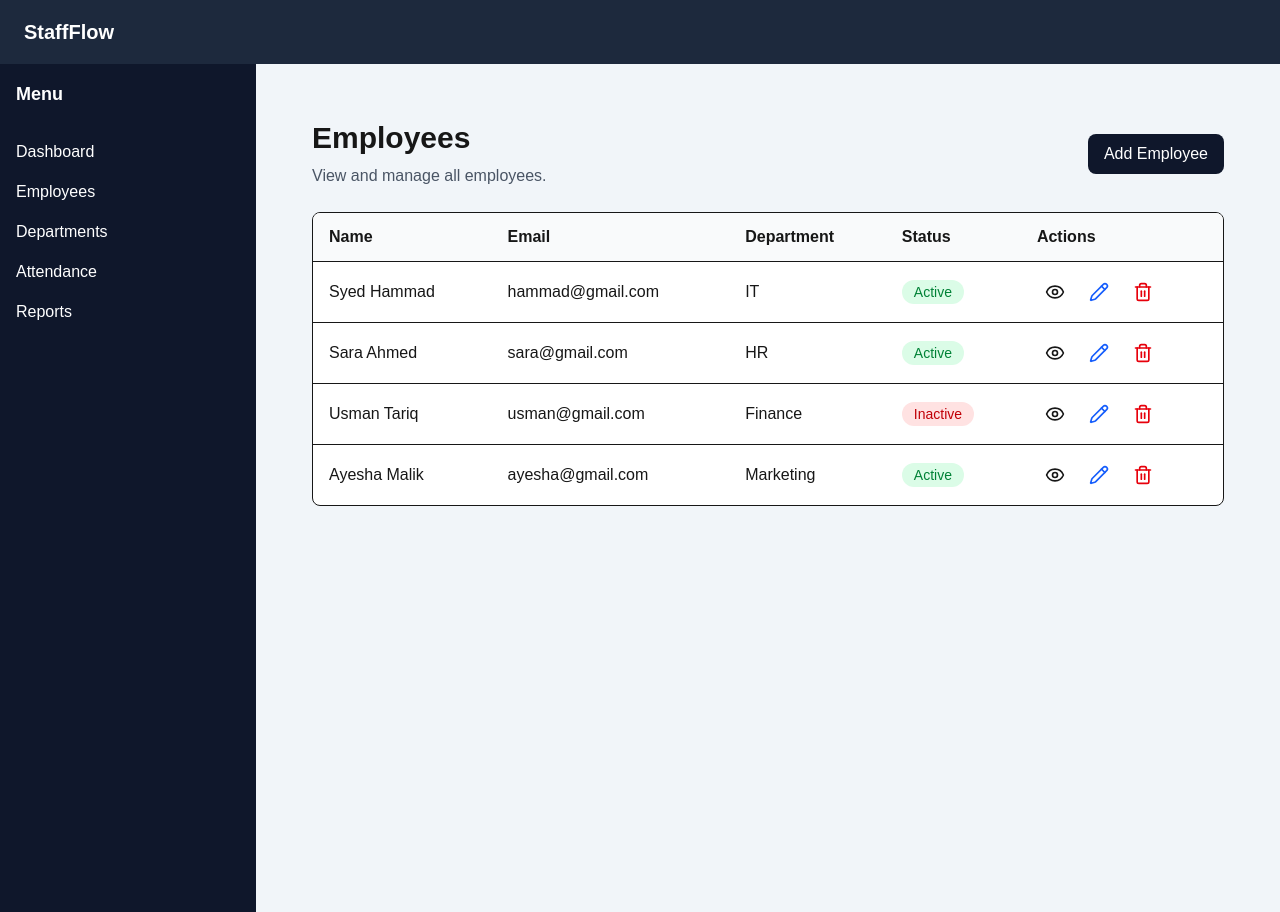
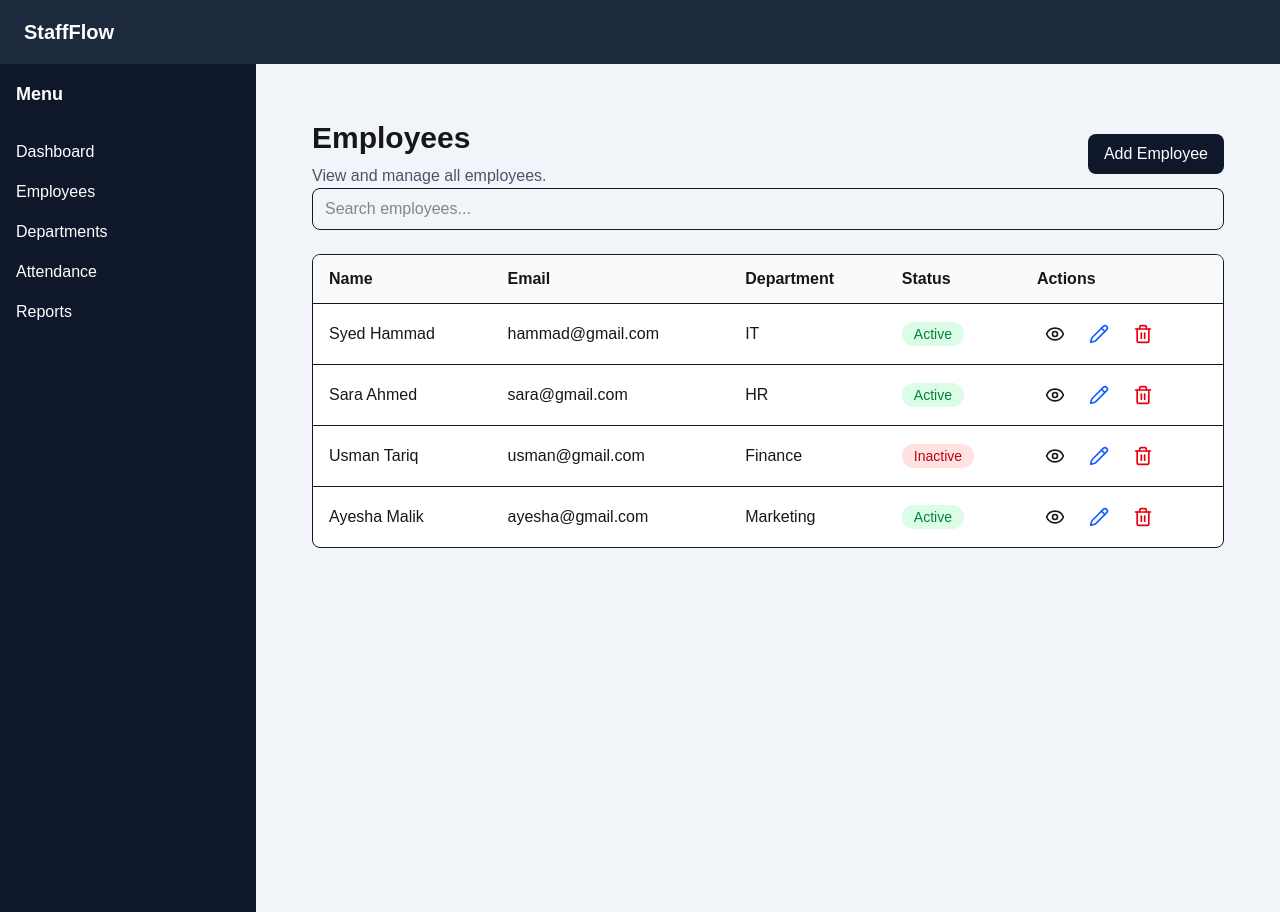
Before and after one commit to S-Hammad08/StaffFlow, a Next.js app: page /dashboard/employees in a window 1280 px wide. Built offline with nearby package versions, Linux system fonts and the light colour scheme.

Commit message:
some changes

```diff
--- /dev/null
+++ b/app/dashboard/employees/components/EmployeeSearch.tsx
@@ -0,0 +1,21 @@
+type EmployeeSearchProps = {
+  searchTerm: string;
+  onSearchChange: (value: string) => void;
+};
+
+const EmployeeSearch = ({
+  searchTerm,
+  onSearchChange,
+}: EmployeeSearchProps) => {
+  return (
+    <input
+      type="text"
+      value={searchTerm}
+      onChange={(event) => onSearchChange(event.target.value)}
+      placeholder="Search employees..."
+      className="w-full rounded-lg border px-3 py-2"
+    />
+  );
+};
+
+export default EmployeeSearch;
--- a/app/dashboard/employees/page.tsx
+++ b/app/dashboard/employees/page.tsx
@@ -6,6 +6,7 @@ import type { Employee } from "./types/employee.types";
 import { employees as initialEmployee } from "./data/employees";
 import EmployeeForm from "./components/EmployeeForm";
 import EmployeeModal from "./components/EmployeeModal";
+import EmployeeSearch from "./components/EmployeeSearch";
 
 const EmployeesPage = () => {
   const [employees, setEmployees] = useState<Employee[]>(initialEmployee);
@@ -13,6 +14,7 @@ const EmployeesPage = () => {
     null,
   );
   const [isAdding, setIsAdding] = useState(false);
+  const [searchTerm, setSearchTerm] = useState("");
   /////////////////////// CRUD Functions ////////////////
   const handleDelete = (id: number) => {
     setEmployees((currentEmployees) =>
@@ -40,17 +42,10 @@ const EmployeesPage = () => {
 
     setIsAdding(false);
   };
-  // {
-  //   isAdding && (
-  //     <EmployeeModal onClose={() => setIsAdding(false)}>
-  //       <EmployeeForm
-  //         mode="add"
-  //         onSave={handleAdd}
-  //         onCancel={() => setIsAdding(false)}
-  //       />
-  //     </EmployeeModal>
-  //   );
-  // }
+  const filteredEmployees = employees.filter((employee) =>
+    employee.name.toLowerCase().includes(searchTerm.toLowerCase()),
+  );
+
   return (
     <section>
       <div className="flex items-center justify-between">
@@ -67,10 +62,10 @@ const EmployeesPage = () => {
           Add Employee
         </button>
       </div>
-
+      <EmployeeSearch searchTerm={searchTerm} onSearchChange={setSearchTerm} />
       <div className="mt-6">
         <EmployeeTable
-          employees={employees}
+          employees={filteredEmployees}
           onDelete={handleDelete}
           onEdit={handleEdit}
         />
```
